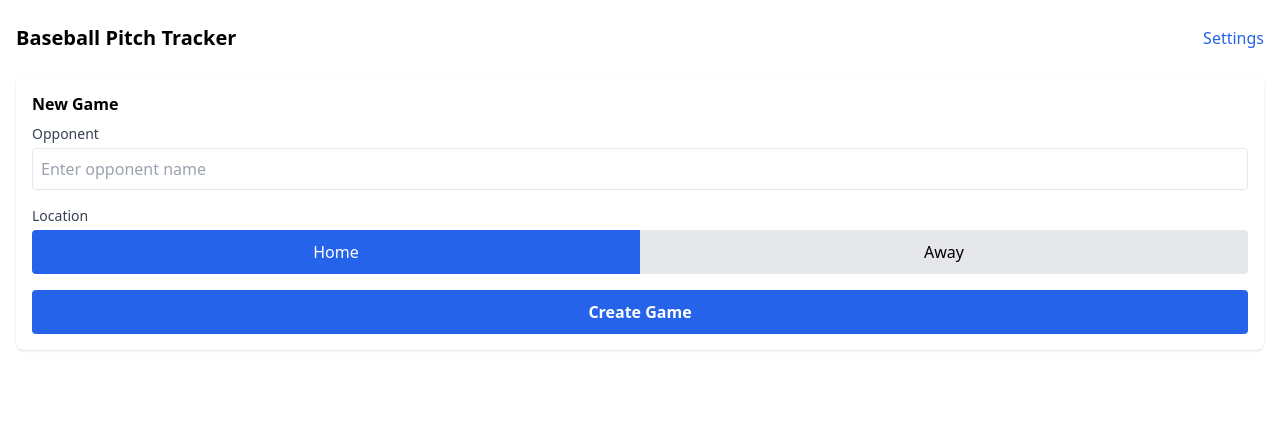
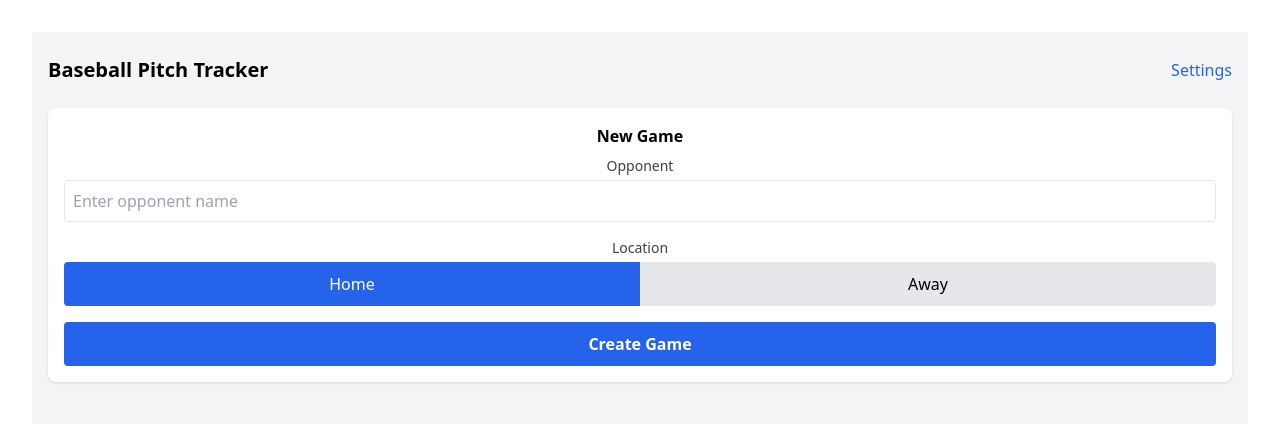
Before and after one commit to plevin/baseball-pitch-tracker, a React (Vite) app: page /game in a window 1280 px wide. Before the commit this address led to /game#/game. Shown: the top 424 px of the page. Built offline with nearby package versions, Linux system fonts and the light colour scheme.

Commit message:
Update App.jsx

```diff
--- a/src/App.jsx
+++ b/src/App.jsx
@@ -1,29 +1,31 @@
-import React from 'react';
-import { HashRouter as Router, Routes, Route, Navigate } from 'react-router-dom';
-//import { BrowserRouter as Router, Routes, Route, Navigate } from 'react-router-dom';
-import GameSetup from './components/GameSetup';
-import PitcherSelect from './components/PitcherSelect';
-import PitchTracker from './components/PitchTracker';
-import PitchInsights from './components/PitchInsights';
-import EnhancedPitchInsights from './components/EnhancedPitchInsights';
-import Settings from './components/Settings';
+import { useState } from 'react'
+import { BrowserRouter as Router, Routes, Route, Navigate } from 'react-router-dom'
+import './App.css'
+
+// Import Components
+import GameSetup from './components/GameSetup'
+import PitcherSelect from './components/PitcherSelect'
+import PitchTracker from './components/PitchTracker'
+import PitchInsights from './components/PitchInsights'
+import EnhancedPitchInsights from './components/EnhancedPitchInsights'
+import Settings from './components/Settings'
 
 function App() {
   return (
     <Router>
+      <div className="min-h-screen bg-gray-100">
         <Routes>
           <Route path="/" element={<Navigate to="/game" replace />} />
           <Route path="/game" element={<GameSetup />} />
           <Route path="/pitcher-select/:gameId" element={<PitcherSelect />} />
           <Route path="/track/:pitcherId" element={<PitchTracker />} />
-        {/* Original insights path */}
-        <Route path="/insigts/:pitcherId" element={<PitchInsights />} />
-        {/* New enhanced insights path */}
+          <Route path="/insights/:pitcherId" element={<PitchInsights />} />
           <Route path="/enhanced-insights/:pitcherId" element={<EnhancedPitchInsights />} />
           <Route path="/settings" element={<Settings />} />
         </Routes>
+      </div>
     </Router>
-  );
+  )
 }
 
-export default App;
+export default App
```
Lines whose indentation alone changed are shown as unchanged.
